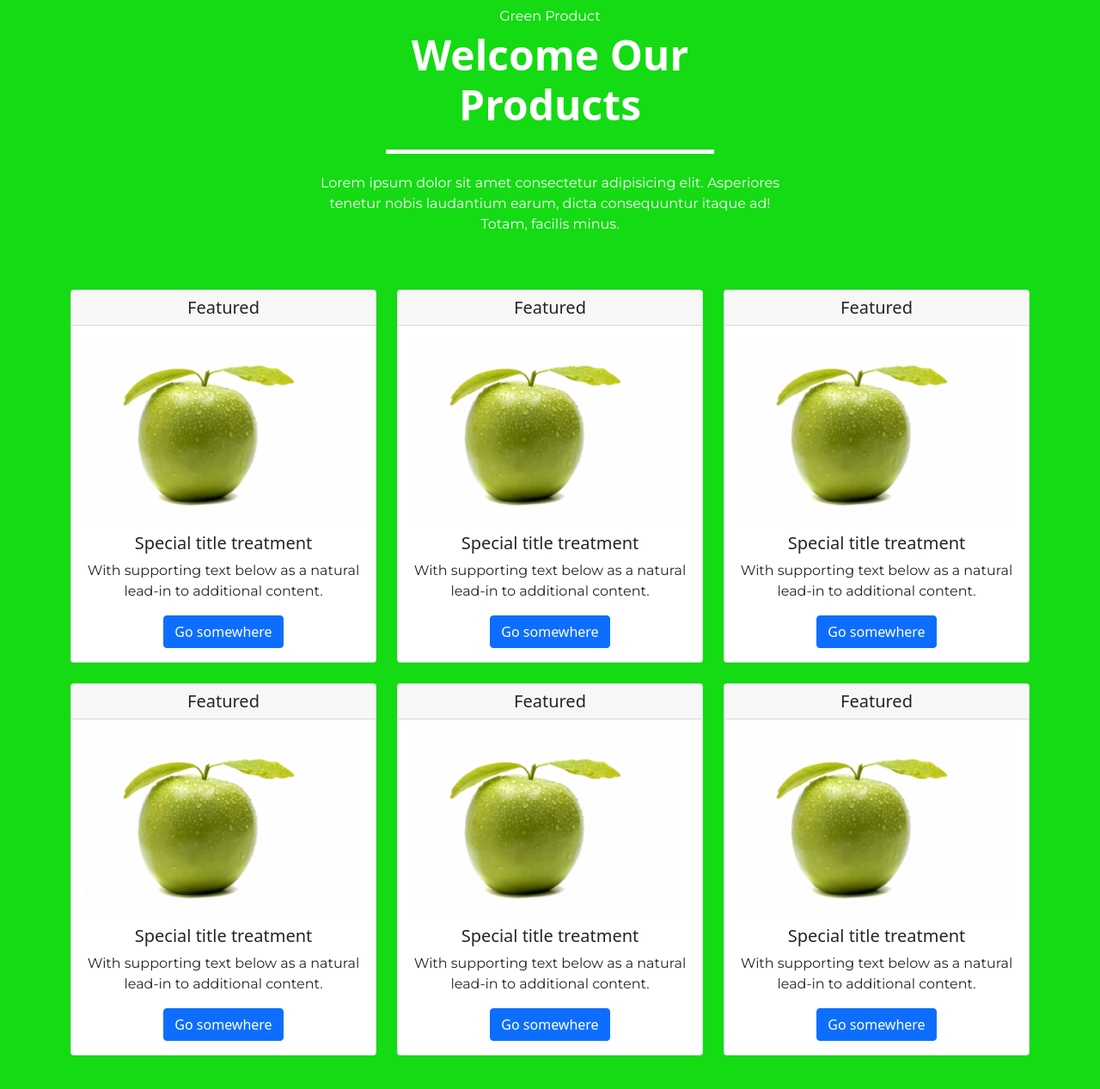
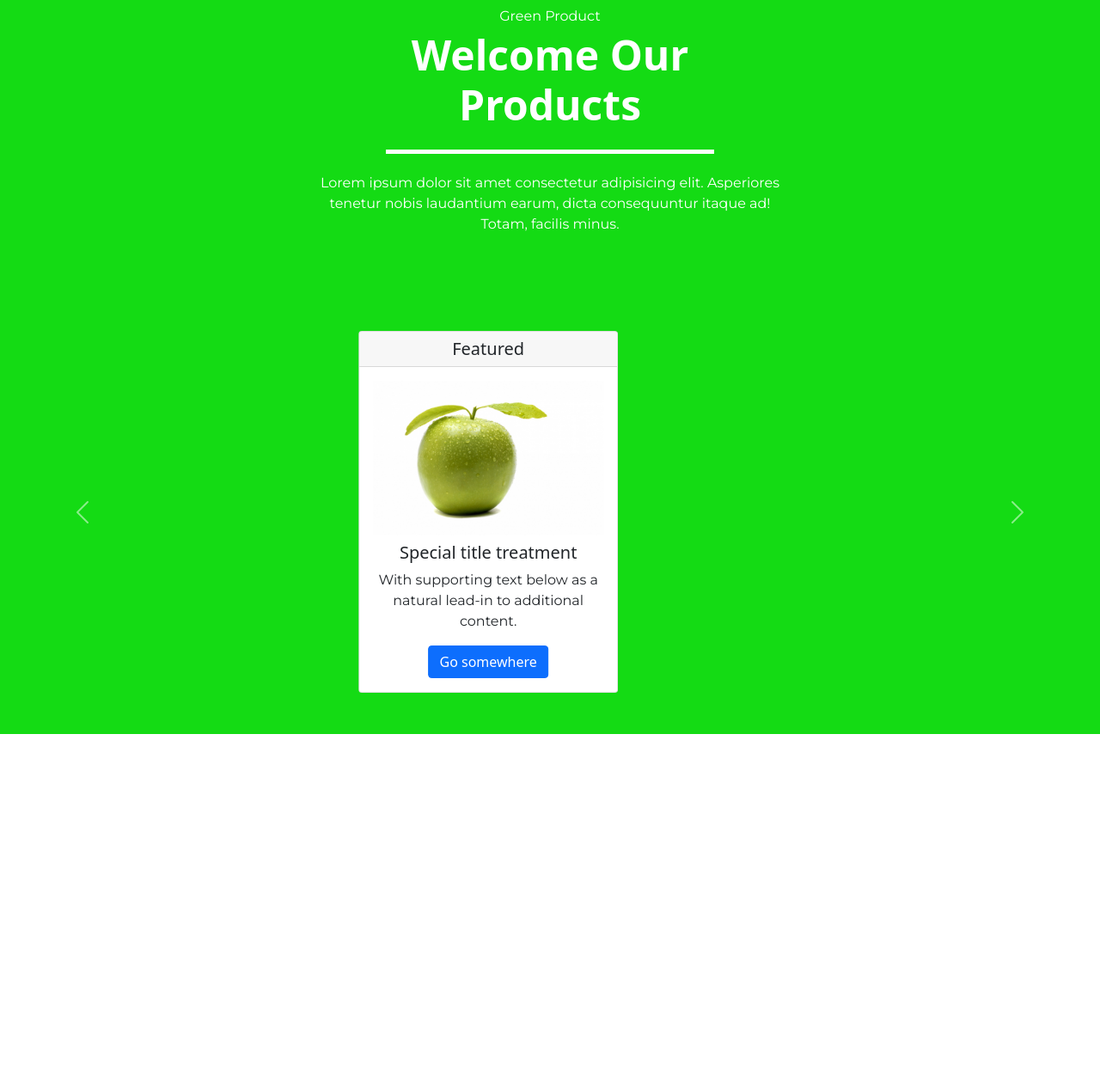
Before and after one commit to aurelioo29/shop, a plain HTML site: page main.html in a window 1280 px wide. Shown: the part 1015-2282 px from the top of the page at 86% size. After the commit the page ends 1869 px from the top, so only its background shows below. Drawn offline with nearby package versions, Linux system fonts and the light colour scheme.

Commit message:
add slider card

```diff
--- a/design.css
+++ b/design.css
@@ -3,6 +3,7 @@ body{
   padding: 0;
   box-sizing: border-box;
 }
+
 
 p{
   font-family: 'Montserrat', sans-serif;
--- a/main.html
+++ b/main.html
@@ -70,21 +70,6 @@
     </div>
   </section>
 
-  <!-- Center
-    <section class="main py-5">
-      <div class="container py-5">
-        <div class="row py-5">
-          <div class="col-lg-5 py-5">
-            <p class="m-0">Organic Product</p>
-            <h1>Fresh Organic</h1>
-            <div class="line my-4"></div>
-            <p>Lorem ipsum dolor sit amet consectetur adipisicing elit. Amet, ipsa laudantium? Dicta quaerat ipsam id.</p>
-            <button class="mbtn1 mt-4">Read More</button>
-          </div>
-        </div>
-      </div>
-    </section> -->
-
   <!-- Product -->
   <section>
     <div class="welcome text-center py-5">
@@ -98,74 +83,18 @@
               consequuntur itaque ad! Totam, facilis minus.</p>
           </div>
         </div>
+      </div>
 
-        <section>
+      <!-- Slider Card -->
+      <div id="carouselExampleControls" class="carousel slide" data-bs-ride="carousel">
+        <div class="carousel-inner">
+          <div class="carousel-item active">
             <div class="row justify-content-center">
-            <div class="col-lg-4">
+              <div class="col-lg-3">
                 <div class="card">
                   <h5 class="card-header">Featured</h5>
                   <div class="card-body">
-                  <img src="imgs/gApple.jpg" class="img-fluid" alt="..." />
-                  <h5 class="card-title m-2">Special title treatment</h5>
-                  <p class="card-text">With supporting text below as a natural lead-in to additional content.</p>
-                  <a href="#" class="btn btn-primary">Go somewhere</a>
-                </div>
-              </div>
-            </div>
-
-            <div class="col-lg-4">
-              <div class="card">
-                <h5 class="card-header">Featured</h5>
-                <div class="card-body">
-                  <img src="imgs/gApple.jpg" class="img-fluid" alt="..." />
-                  <h5 class="card-title m-2">Special title treatment</h5>
-                  <p class="card-text">With supporting text below as a natural lead-in to additional content.</p>
-                  <a href="#" class="btn btn-primary">Go somewhere</a>
-                </div>
-              </div>
-            </div>
-
-            <div class="col-lg-4">
-              <div class="card">
-                <h5 class="card-header">Featured</h5>
-                <div class="card-body">
-                  <img src="imgs/gApple.jpg" class="img-fluid" alt="..." />
-                  <h5 class="card-title m-2">Special title treatment</h5>
-                  <p class="card-text">With supporting text below as a natural lead-in to additional content.</p>
-                  <a href="#" class="btn btn-primary">Go somewhere</a>
-                </div>
-              </div>
-            </div>
-
-            <div class="col-lg-4 mt-4">
-              <div class="card">
-                <h5 class="card-header">Featured</h5>
-                <div class="card-body">
-                  <img src="imgs/gApple.jpg" class="img-fluid" alt="..." />
-                  <h5 class="card-title m-2">Special title treatment</h5>
-                  <p class="card-text">With supporting text below as a natural lead-in to additional content.</p>
-                  <a href="#" class="btn btn-primary">Go somewhere</a>
-                </div>
-              </div>
-            </div>
-
-            <div class="col-lg-4 mt-4">
-              <div class="card">
-                <h5 class="card-header">Featured</h5>
-                <div class="card-body">
-                  <img src="imgs/gApple.jpg" class="img-fluid" alt="..." />
-                  <h5 class="card-title m-2">Special title treatment</h5>
-                  <p class="card-text">With supporting text below as a natural lead-in to additional content.</p>
-                  <a href="#" class="btn btn-primary">Go somewhere</a>
-                </div>
-              </div>
-            </div>
-
-            <div class="col-lg-4 mt-4">
-              <div class="card">
-                <h5 class="card-header">Featured</h5>
-                <div class="card-body">
-                  <img src="imgs/gApple.jpg" class="img-fluid" alt="..." />
+                    <img src="imgs/gApple.jpg" class="d-block w-100" alt="..." />
                     <h5 class="card-title m-2">Special title treatment</h5>
                     <p class="card-text">With supporting text below as a natural lead-in to additional content.</p>
                     <a href="#" class="btn btn-primary">Go somewhere</a>
@@ -173,13 +102,56 @@
                 </div>
               </div>
             </div>
-        </section>
+          </div>
+
+          <div class="carousel-item text-center">
+            <div class="row justify-content-center">
+              <div class="col-lg-3">
+                <div class="card">
+                  <h5 class="card-header">Featured</h5>
+                  <div class="card-body">
+                    <img src="imgs/gApple.jpg" class="d-block w-100" alt="..." />
+                    <h5 class="card-title m-2">Special title treatment</h5>
+                    <p class="card-text">With supporting text below as a natural lead-in to additional content.</p>
+                    <a href="#" class="btn btn-primary">Go somewhere</a>
+                  </div>
+                </div>
+              </div>
+            </div>
+          </div>
+
+          <div class="carousel-item">
+            <div class="row justify-content-center">
+              <div class="col-lg-3">
+                <div class="card">
+                  <h5 class="card-header">Featured</h5>
+                  <div class="card-body">
+                    <img src="imgs/gApple.jpg" class="d-block w-100" alt="..." />
+                    <h5 class="card-title m-2">Special title treatment</h5>
+                    <p class="card-text">With supporting text below as a natural lead-in to additional content.</p>
+                    <a href="#" class="btn btn-primary">Go somewhere</a>
+                  </div>
+                </div>
+              </div>
+            </div>
+          </div>
+        </div>
+        <button class="carousel-control-prev" type="button" data-bs-target="#carouselExampleControls"
+          data-bs-slide="prev">
+          <span class="carousel-control-prev-icon" aria-hidden="true"></span>
+          <span class="visually-hidden">Previous</span>
+        </button>
+        <button class="carousel-control-next" type="button" data-bs-target="#carouselExampleControls"
+          data-bs-slide="next">
+          <span class="carousel-control-next-icon" aria-hidden="true"></span>
+          <span class="visually-hidden">Next</span>
+        </button>
       </div>
     </div>
   </section>
 
 
-
+  <!-- Boostrap JS -->
   <script src="https://cdn.jsdelivr.net/npm/bootstrap@5.1.3/dist/js/bootstrap.bundle.min.js"
     integrity="sha384-ka7Sk0Gln4gmtz2MlQnikT1wXgYsOg+OMhuP+IlRH9sENBO0LRn5q+8nbTov4+1p"
     crossorigin="anonymous"></script>
```
Lines whose indentation alone changed are shown as unchanged.
